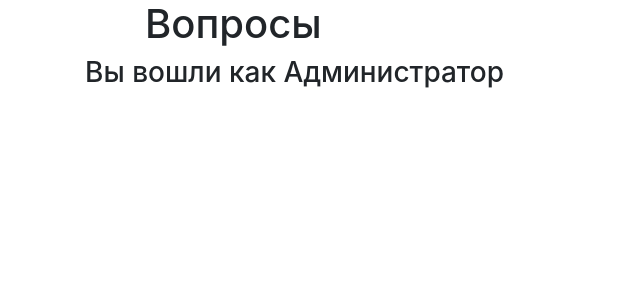
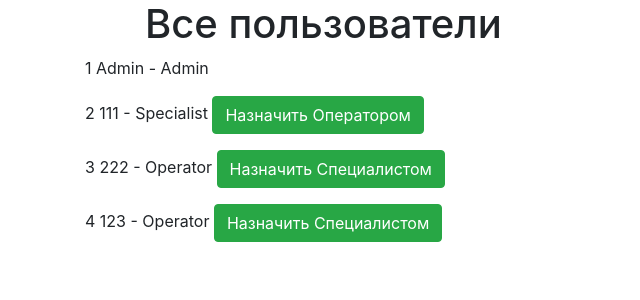
Before and after one commit to Dingovina/SchoolProject, a Flask app: page /index in a window 1280 px wide. Shown: the part 72-372 px from the top of the page, without its empty margins (0-640 px from the left). Run offline with Flask 2, Linux system fonts and the light colour scheme; a user stored in the database is signed in; data comes from the database, SQL or seed files in the repository; both versions use the stored data as it was after the commit; data that the repository does not hold is empty; some libraries are stand-ins or nearby versions.

Commit message:
добавлена возможнасть менять роли для адимнистратора

```diff
--- a/data/questions.py
+++ b/data/questions.py
@@ -17,7 +17,6 @@ class Question(SqlAlchemyBase):
 
     user = orm.relation('User')
 
-
     def __repr__(self):
         return ' '.join(
             [str(self.user_id), self.text])
--- a/data/users.py
+++ b/data/users.py
@@ -18,7 +18,7 @@ class User(SqlAlchemyBase, UserMixin):
 
     def __repr__(self):
         return ' '.join(
-            [self.username, self.email, self.hashed_password])
+            [self.username, self.email, self.hashed_password, self.role])
 
     def check_password(self, trying_pass):
         if trying_pass == self.hashed_password:
--- a/main.py
+++ b/main.py
@@ -45,8 +45,9 @@ login_manager.init_app(app)
 def index():
     db_session.global_init("db/blogs.db")
     db_sess = db_session.create_session()
+    all_users = db_sess.query(User).all()
     all_quests = db_sess.query(Question).all()
-    return render_template('index.html', quests=all_quests)
+    return render_template('index.html', quests=all_quests, all_users=all_users)
 
 
 @login_manager.user_loader
@@ -124,5 +125,33 @@ def new_question():
     return render_template('new_question.html', title='Задать вопрос', form=form)
 
 
+@login_required
+@app.route('/specialist/<id>')
+def make_spec(id):
+    if current_user.role == 'Admin':
+        db_session.global_init("db/blogs.db")
+        db_sess = db_session.create_session()
+        user = db_sess.query(User).filter(User.id == id).first()
+        user.role = 'Specialist'
+        db_sess.commit()
+        return redirect('/index')
+    else:
+        return "Недостаточно прав."
+
+
+@login_required
+@app.route('/operator/<id>')
+def make_oper(id):
+    if current_user.role == 'Admin':
+        db_session.global_init("db/blogs.db")
+        db_sess = db_session.create_session()
+        user = db_sess.query(User).filter(User.id == id).first()
+        user.role = 'Operator'
+        db_sess.commit()
+        return redirect('/index')
+    else:
+        return "Недостаточно прав."
+
+
 if __name__ == '__main__':
     app.run(port=8080, host='127.0.0.1')
--- a/templates/index.html
+++ b/templates/index.html
@@ -1,9 +1,9 @@
 {% extends "base.html" %}
 
 {% block content %}
-    <h1>Вопросы</h1>
     {% if current_user.is_authenticated %}
         {% if current_user.role == "Operator" %}
+            <h1>Вопросы</h1>
                 <a class="btn btn-success" href="/question">Задать вопрос</a>
                 {% for question in quests %}
                     {% if question.personal %}
@@ -21,7 +21,17 @@
                     {% endif %}
                 {% endfor %}
             {% elif current_user.role == "Admin" %}
-                <h3>Вы вошли как Администратор</h3>
+                <h1>Все пользователи</h1>
+                {% for user in all_users %}
+                    <p>
+                        {{ user.id }} {{ user.username }} - {{ user.role }}
+                        {% if user.role == "Operator" %}
+                            <a class="btn btn-success" href="/specialist/{{ user.id }}">Назначить Специалистом</a>
+                            {% elif user.role == "Specialist" %}
+                            <a class="btn btn-success" href="/operator/{{ user.id }}">Назначить Оператором</a>
+                        {% endif %}
+                    </p>
+                {% endfor %}
             {% elif current_user.role == "Specialist" %}
                 <h3>Вы вошли как Специалист</h3>
         {% endif %}
```
Also changed, not shown: db/blogs.db.
